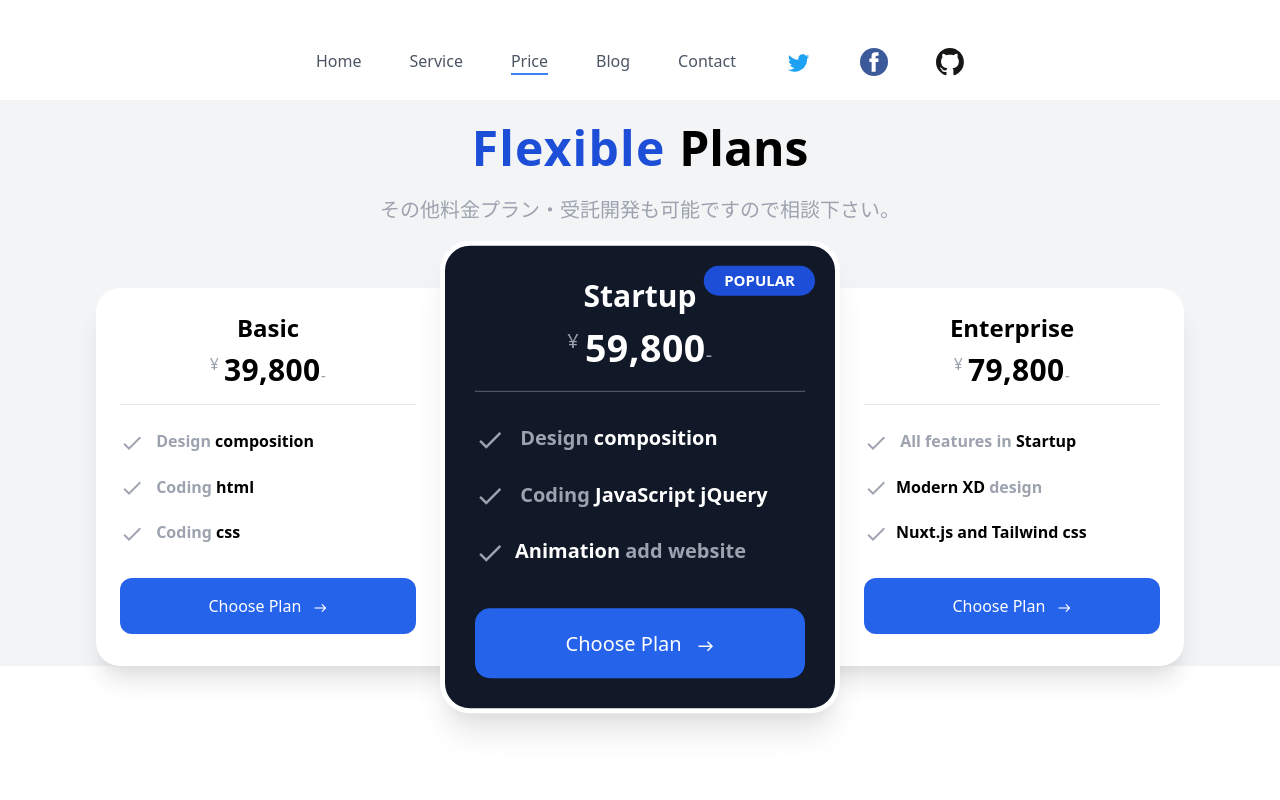
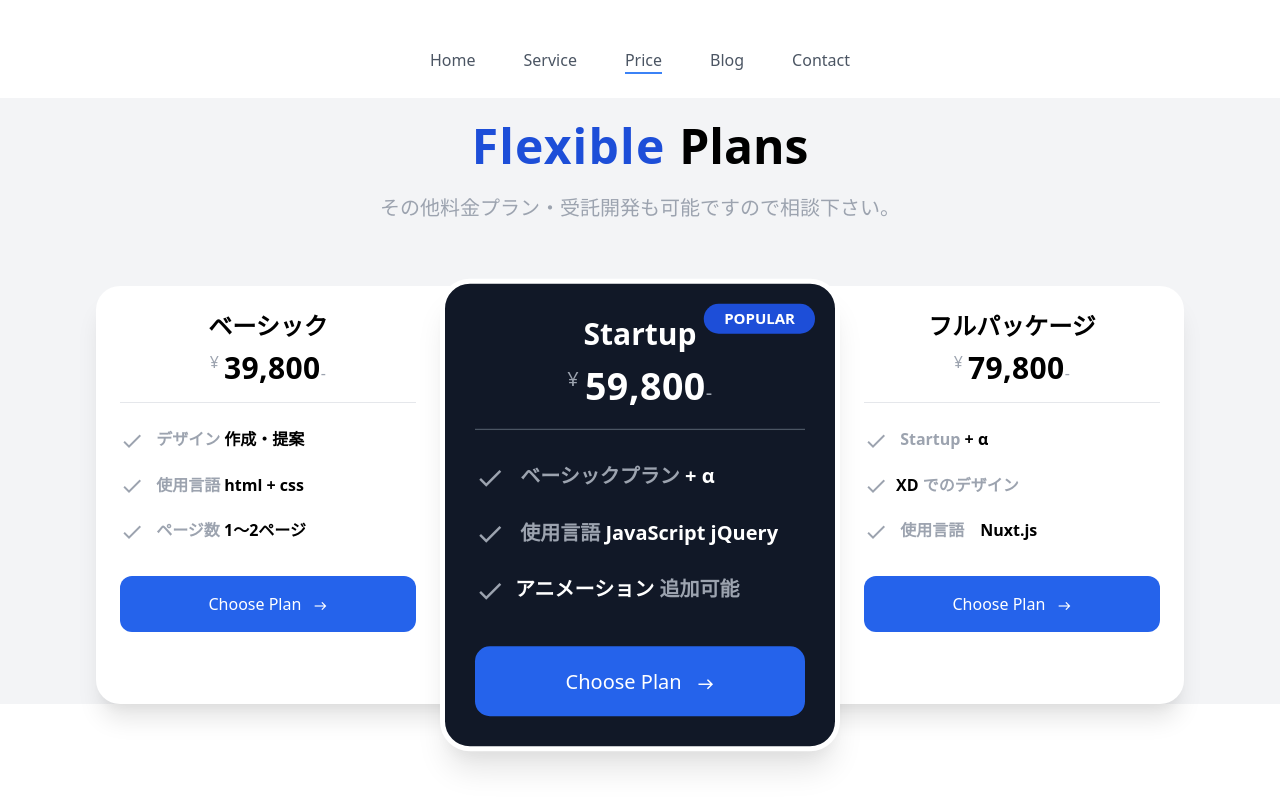
Before and after one commit to HIROYUKI20200507/website_nuxt_typescript, a Nuxt app: page /price in a window 1280 px wide. Built offline with nearby package versions, Linux system fonts and the light colour scheme.

Commit message:
[modi]レスポンシブデザイン適用

```diff
--- a/components/Footer.vue
+++ b/components/Footer.vue
@@ -1,25 +1,17 @@
 <template>
           <footer class="bg-white lg:fixed sticky bottom-0 inset-x-0 h-44">
-          <div class="flex mt-20 px-10 items-center justify-around max-md">
+          <div class="flex pt-5 mt-10 md:mt-15 px-10 items-center justify-between md:justify-around max-md">
             <span>
-              <svg xmlns="http://www.w3.org/2000/svg" class="h-8 text-gray-800 w-8" fill="none" viewBox="0 0 24 24" stroke="currentColor">
-                <path stroke-linecap="round" stroke-linejoin="round" stroke-width="2" d="M17 8h2a2 2 0 012 2v6a2 2 0 01-2 2h-2v4l-4-4H9a1.994 1.994 0 01-1.414-.586m0 0L11 14h4a2 2 0 002-2V6a2 2 0 00-2-2H5a2 2 0 00-2 2v6a2 2 0 002 2h2v4l.586-.586z" />
-              </svg>
+                <a target="_blank" href="https://twitter.com/Akimon6134"><img class="mx-1.5 sm:mx-6 w-6 md:w-10 h-6 md:h-10" src="~assets/img/icon/twitter.svg" alt="teitterアイコン"></a>
             </span>
             <span>
-              <svg xmlns="http://www.w3.org/2000/svg" class="h-8 textgray-800e w-8" fill="none" viewBox="0 0 24 24" stroke="currentColor">
-                <path stroke-linecap="round" stroke-linejoin="round" stroke-width="2" d="M16 8l2-2m0 0l2-2m-2 2l-2-2m2 2l2 2M5 3a2 2 0 00-2 2v1c0 8.284 6.716 15 15 15h1a2 2 0 002-2v-3.28a1 1 0 00-.684-.948l-4.493-1.498a1 1 0 00-1.21.502l-1.13 2.257a11.042 11.042 0 01-5.516-5.517l2.257-1.128a1 1 0 00.502-1.21L9.228 3.683A1 1 0 008.279 3H5z" />
-              </svg>
+                <a target="_blank" href="https://www.facebook.com/hiroyuki.akimoto.77"><img class="mx-1.5 sm:mx-6 w-6 md:w-10 h-6 md:h-10" src="~assets/img/icon/facebook.svg" alt="facebookアイコン"></a>
             </span>
             <span>
-              <svg xmlns="http://www.w3.org/2000/svg" class="h-8 text-gray-800 w-8" fill="none" viewBox="0 0 24 24" stroke="currentColor">
-                <path stroke-linecap="round" stroke-linejoin="round" stroke-width="2" d="M9.663 17h4.673M12 3v1m6.364 1.636l-.707.707M21 12h-1M4 12H3m3.343-5.657l-.707-.707m2.828 9.9a5 5 0 117.072 0l-.548.547A3.374 3.374 0 0014 18.469V19a2 2 0 11-4 0v-.531c0-.895-.356-1.754-.988-2.386l-.548-.547z" />
-              </svg>
+                <a target="_blank" href="https://github.com/HIROYUKI20200507"><img class="mx-1.5 sm:mx-6 w-6 md:w-10 h-6 md:h-10" src="~assets/img/icon/github-icon.svg" alt="githubアイコン"></a>
             </span>
             <span>
-              <svg xmlns="http://www.w3.org/2000/svg" class="h-8 text-gray-800 w-8" fill="none" viewBox="0 0 24 24" stroke="currentColor">
-                <path stroke-linecap="round" stroke-linejoin="round" stroke-width="2" d="M3.055 11H5a2 2 0 012 2v1a2 2 0 002 2 2 2 0 012 2v2.945M8 3.935V5.5A2.5 2.5 0 0010.5 8h.5a2 2 0 012 2 2 2 0 104 0 2 2 0 012-2h1.064M15 20.488V18a2 2 0 012-2h3.064M21 12a9 9 0 11-18 0 9 9 0 0118 0z" />
-              </svg>
+                <a target="_blank" href="https://github.com/HIROYUKI20200507"><img class="mx-1.5 sm:mx-6 w-6 md:w-10 h-6 md:h-10" src="~assets/img/icon/favicon.png" alt="Qiitaアイコン"></a>
             </span>
           </div>
           <p class="text-center my-8 text-lg">Copyright ©2020 All rights reserved</p>
--- a/components/NubBer.vue
+++ b/components/NubBer.vue
@@ -14,12 +14,6 @@
 
                 <a target="_blank" href="https://form.run/@hiroyuki-akimoto-hp-1615021598" class="border-b-2 border-transparent hover:text-gray-800 dark:hover:text-gray-200 hover:border-blue-500 mx-1.5 sm:mx-6">contact</a>
 
-                <a target="_blank" href="https://twitter.com/Akimon6134"><img class="mx-1.5 sm:mx-6 w-7 h-7" src="~assets/img/icon/twitter.svg" alt="teitterアイコン"></a>
-
-                <a target="_blank" href="https://www.facebook.com/hiroyuki.akimoto.77"><img class="mx-1.5 sm:mx-6 w-7 h-7" src="~assets/img/icon/facebook.svg" alt="facebookアイコン"></a>
-
-                <a target="_blank" href="https://github.com/HIROYUKI20200507"><img class="mx-1.5 sm:mx-6 w-7 h-7" src="~assets/img/icon/github-icon.svg" alt="githubアイコン"></a>
-
             </div>
           </div>
       </nav>
--- a/pages/blog.vue
+++ b/pages/blog.vue
@@ -2,12 +2,12 @@
   <div>
     <NubBer />
     <div class="bg-gray-100 py-20 px-20">
-      <div class="flex justify-between items-start">
-          <div v-for="article in fetchArticles" class="bg-white mr-5 max-w-sm" :key="article.guid">
-            <img src="https://images.unsplash.com/photo-1489396160836-2c99c977e970?ixlib=rb-1.2.1&ixid=eyJhcHBfaWQiOjEyMDd9&auto=format&fit=crop&w=800&q=60">
+      <div class="md:flex justify-between items-start">
+          <div v-for="(article, index) in fetchArticles" class="bg-white mr-5 max-w-sm my-10" :key="article.guid">
+            <img class="object-cover w-max max-h-52" :src="fetchImages[index]">
             <div class="p-5">
-              <h1 class="text-2xl font-bold text-blue-800 py-2 truncate">{{ article.title }}</h1>
-              <p class="bg-white text-sm text-black truncate">{{ article.description }}</p>
+              <h1 class="text-sm md:text-2xl font-bold text-blue-800 py-2 truncate">{{ article.title }}</h1>
+              <p class="bg-white text-xs md:text-sm text-black truncate">{{ article.description }}</p>
               <a :href="article.link" class="py-2 mt-4 px-6 text-white bg-blue-500 inline-block rounded">Read More</a>
             </div>
           </div>
@@ -20,24 +20,41 @@
 import axios from 'axios'
 
 const qiitaURL = 'https://api.rss2json.com/v1/api.json?rss_url=https%3A%2F%2Fqiita.com%2Fhiroyuki_0507%2Ffeed&api_key=m2ksrp2xfjc8un9cobyywxstbsthyswxjzkafj6j'
+const picabayUrl = 'https://pixabay.com/api/?key='
+const pixabayKey = '23173794-d75fd9b1a1194fc6676d7bbf3'
 
 export default {
   transition: 'slide-bottom',
   data(){
     return {
-      fetchArticles: '',
+      fetchArticles: [],
+      fetchImages: [],
+      searchImage: 'Programming'
     }
   },
   mounted() {
     const self = this;
     axios.get(qiitaURL)
-    .then(function(response){
+      .then(function(response){
         self.fetchArticles = response.data.items;
-    })
-    .catch(function(error){
+      })
+      .catch(function(error){
         console.log(error);
-    })
-  },
+      })
+    axios.get(`${picabayUrl}${pixabayKey}&q=${this.searchImage}`)
+      .then(function(response){
+        const hits = response.data.hits;
+        for (const i in hits) {
+          if (Object.hasOwnProperty.call(hits, i)) {
+            self.fetchImages.push(hits[i].largeImageURL);
+            if(self.fetchImages.length === self.fetchArticles.length)return
+          }
+        }
+      })
+      .catch(function(error){
+        console.log(error);
+      })
+  }
 }
 </script>
 
--- a/pages/index.vue
+++ b/pages/index.vue
@@ -1,14 +1,14 @@
 <template>
-    <div class="w-full h-full">
+    <div class="w-4/6 mx-auto md:w-full h-full">
         <NubBer />
           <!-- Section Hero  -->
           <div class="container mx-auto mt-8 md:mt-0 md:space-x-10 md:grid grid-cols-3 justify-center md:py-40">
             <div class="grid justify-center items-center order-1 col-span-1">
               <img class="lg:h-80 md:h-64 h-40 rounded-full" src="~assets/img/profile.jpg" alt="profile-image" />
             </div>
-            <div class="mt-8 md:mt-0 lg:justify-end col-span-2">
-              <h1 class="text-4xl text-gray-800 text-center md:text-left font-bold mb-6">HIROYUKI's Portfolio</h1>
-              <p class="mb-8 text-xl text-gray-800 text-center md:text-left">フロントエンドエンジニアとしてシステム開発業務を行っています。<br>使用言語は、Tailwind CSS｜JavaScript｜Vue.js｜Vuex｜Nuxt.js｜Laravelです。<br>このサイトは、Tailwind CSS*Nuxt.js*Typescriptで作成しています。<br>HP制作も承っております。</p>
+            <div class="mx-auto mt-8 md:mt-0 lg:justify-end col-span-2">
+              <h1 class="text-2xl md:text-4xl text-gray-800 text-center md:text-left font-bold mb-6">HIROYUKI's Portfolio</h1>
+              <p class=" mb-8 text-lg md:text-xl text-gray-800 text-center md:text-left">フロントエンドエンジニアとしてシステム開発業務を行っています。<br>使用言語は、Tailwind CSS｜JavaScript｜Vue.js｜Vuex｜Nuxt.js｜Laravelです。<br>このサイトは、Tailwind CSS*Nuxt.js*Typescriptで作成しています。<br>HP制作も承っております。</p>
               <a target="_blank" href="https://form.run/@hiroyuki-akimoto-hp-1615021598" class="mx-auto md:mx-0 text-2xl py-3 px-6 text-red-50 font-semibold rounded bg-red-400">contact me</a>
             </div>
           </div>
--- a/pages/price.vue
+++ b/pages/price.vue
@@ -8,14 +8,14 @@
                     <span class="text-blue-700 tracking-wide">Flexible </span>
                     <span>Plans</span>
                 </h1>
-                <p class="pt-6 text-xl text-gray-400 font-normal w-full px-8 md:w-full">
+                <p class="mx-auto pt-6 text-sm md:text-xl text-gray-400 font-normal w-4/6 px-8 md:w-full">
                     その他料金プラン・受託開発も可能ですので相談下さい。
                 </p>
             </div>
-            <div class="pt-16 flex flex-row">
+            <div class="pt-16 md:flex flex-row">
                 <!-- Basic Card -->
-                <div class="w-96 p-6 bg-white text-center rounded-3xl pr-16 shadow-xl">
-                    <h1 class="text-black font-semibold text-2xl">Basic</h1>
+                <div class="mx-auto md:mx-0 w-80 md:w-96 p-6 bg-white text-center rounded-3xl pr-16 shadow-xl">
+                    <h1 class="text-black font-semibold text-2xl">ベーシック</h1>
                     <p class="pt-2 tracking-wide">
                         <span class="text-gray-400 align-top">¥ </span>
                         <span class="text-3xl font-semibold">39,800</span>
@@ -28,7 +28,7 @@
                                 done
                             </span>
                             <span class="pl-2">
-                                Design <span class="text-black">composition</span>
+                                デザイン <span class="text-black">作成・提案</span>
                             </span>
                         </p>
                         <p class="font-semibold text-gray-400 text-left pt-5">
@@ -36,7 +36,7 @@
                                 done
                             </span>
                             <span class="pl-2">
-                                Coding <span class="text-black">html</span>
+                                使用言語 <span class="text-black">html + css</span>
                             </span>
                         </p>
                         <p class="font-semibold text-gray-400 text-left pt-5">
@@ -44,7 +44,7 @@
                                 done
                             </span>
                             <span class="pl-2">
-                                Coding <span class="text-black">css</span>
+                                ページ数 <span class="text-black">1〜2ページ</span>
                             </span>
                         </p>
 
@@ -61,7 +61,7 @@
                     </div>
                 </div>
                 <!-- StartUp Card -->
-                <div class="w-80 p-6 bg-gray-900 text-center rounded-3xl text-white border-4 shadow-xl border-white transform scale-125">
+                <div class="mt-10 mx-auto w-80 p-6 bg-gray-900 text-center rounded-3xl text-white border-4 shadow-xl border-white transform md:scale-125">
                     <h1 class="text-white font-semibold text-2xl">Startup</h1>
                     <p class="pt-2 tracking-wide">
                         <span class="text-gray-400 align-top">¥ </span>
@@ -75,7 +75,7 @@
                                 done
                             </span>
                             <span class="pl-2">
-                                Design <span class="text-white">composition</span>
+                                ベーシックプラン <span class="text-white">+ α</span>
                             </span>
                         </p>
                         <p class="font-semibold text-gray-400 text-left pt-5">
@@ -83,7 +83,7 @@
                                 done
                             </span>
                             <span class="pl-2">
-                                Coding <span class="text-white">JavaScript jQuery</span>
+                                使用言語 <span class="text-white">JavaScript jQuery</span>
                             </span>
                         </p>
                         <p class="font-semibold text-gray-400 text-left pt-5">
@@ -91,7 +91,7 @@
                                 done
                             </span>
                             <span class="pl-2">
-                                <span class="text-white">Animation</span> add website
+                                <span class="text-white">アニメーション</span> 追加可能
                             </span>
                         </p>
 
@@ -111,8 +111,8 @@
                     </div>
                 </div>
                 <!-- Enterprise Card -->
-                <div class="w-96 p-6 bg-white text-center rounded-3xl pl-16 shadow-xl">
-                    <h1 class="text-black font-semibold text-2xl">Enterprise</h1>
+                <div class="mx-auto mt-10 md:mt-0 w-80 md:w-96 p-6 bg-white text-center rounded-3xl md:pl-16 shadow-xl">
+                    <h1 class="text-black font-semibold text-2xl">フルパッケージ</h1>
                     <p class="pt-2 tracking-wide">
                         <span class="text-gray-400 align-top">¥ </span>
                         <span class="text-3xl font-semibold">79,800</span>
@@ -125,7 +125,7 @@
                                 done
                             </span>
                             <span class="pl-2">
-                                All features in <span class="text-black">Startup</span>
+                                Startup <span class="text-black">+ α</span>
                             </span>
                         </p>
                         <p class="font-semibold text-gray-400 text-left pt-5">
@@ -133,7 +133,7 @@
                                 done
                             </span>
                             <span class="pl-2">
-                                <span class="text-black">Modern XD</span> design
+                                <span class="text-black">XD</span> でのデザイン
                             </span>
                         </p>
                         <p class="font-semibold text-gray-400 text-left pt-5">
@@ -141,7 +141,7 @@
                                 done
                             </span>
                             <span class="pl-2">
-                                <span class="text-black">Nuxt.js and Tailwind css</span>
+                                使用言語　<span class="text-black">Nuxt.js</span>
                             </span>
                         </p>
 
--- a/pages/service.vue
+++ b/pages/service.vue
@@ -23,6 +23,7 @@
           <img class="object-cover w-full h-full max-w-2xl rounded-md" :src="activeConts.image[0]" alt="image photo">
       </div>
     </div>
+        <Footer />
   </div>
 </template>
 
```
Also changed, not shown: assets/img/icon/favicon.png (added).
